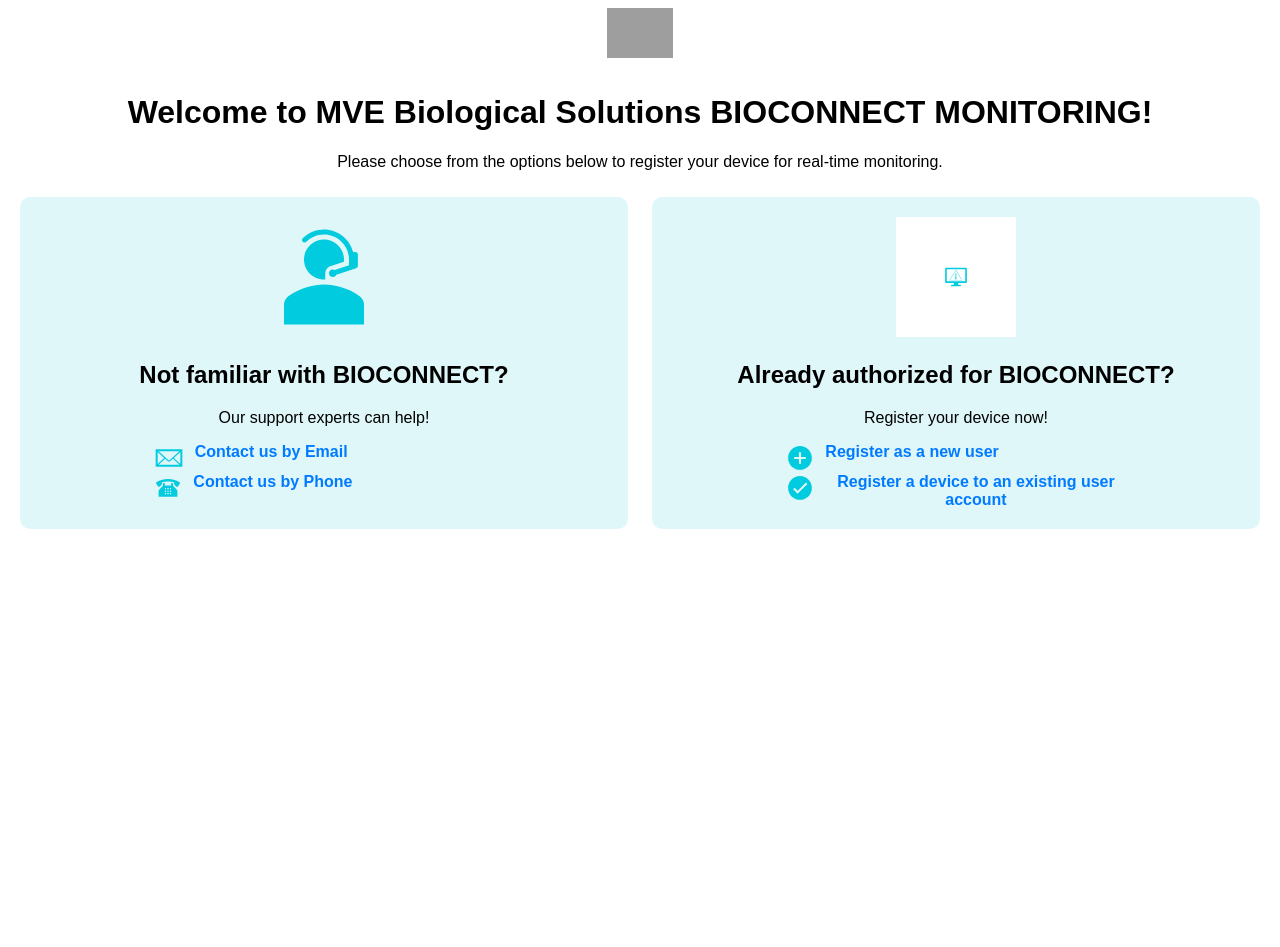
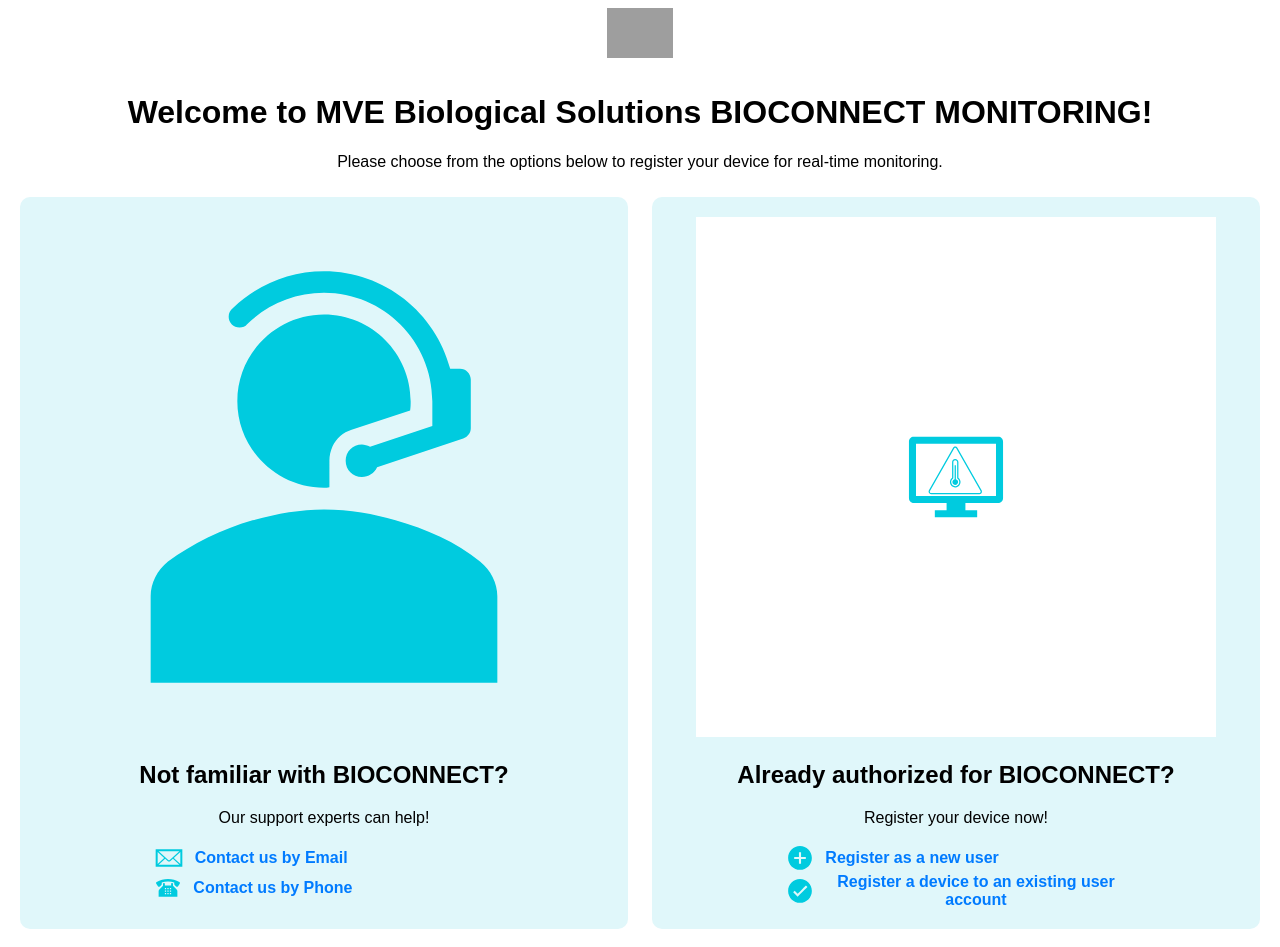
Before and after one commit to dsiddell-cryoport/cryoport-registration, a React (Create React App) app: page / in a window 1280 px wide. Before the commit the page ends 800 px from the top, so only its background shows below. Built offline with nearby package versions, Linux system fonts and the light colour scheme; grey boxes are pictures that could not be loaded.

Commit message:
update dockerfile

```diff
--- a/src/assets/styles.css
+++ b/src/assets/styles.css
@@ -48,7 +48,7 @@
 
 .contact-links, .register-links {
     display: flex;
-    align-items: left;
+    align-items: center;
     gap: 10px;
     justify-content: left;
     width: 60%;
@@ -63,7 +63,7 @@
 }
 
 .section-icon.large-icon {
-    height: 120px;
+    height: 520px;
 }
 
 .contact-link, .register-link {
```
